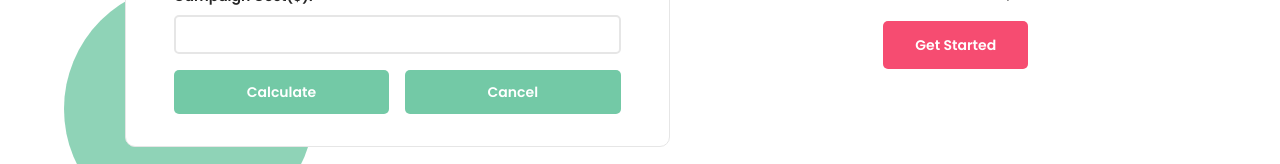
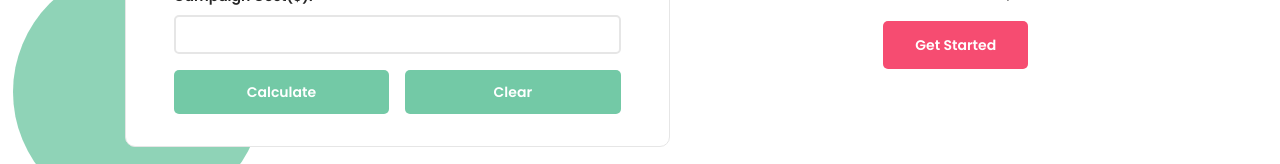
Before and after one commit to arvind-adsparc/cpmcalculators, a Next.js app: page / in a window 1280 px wide. Shown: the part 552-716 px from the top of the page. Built offline with nearby package versions, Linux system fonts and the light colour scheme.

Commit message:
hero deco style change

```diff
--- a/components/Forms/calculator/index.jsx
+++ b/components/Forms/calculator/index.jsx
@@ -14,7 +14,7 @@ const CalculatorForm = () => {
 
         <div className={styles.ctas}>
           <button className={styles.btn}>Calculate</button>
-          <button className={styles.btn}>Cancel</button>
+          <button className={styles.btn}>Clear</button>
         </div>
       </div>
     </div>
--- a/components/Hero/Home/index.jsx
+++ b/components/Hero/Home/index.jsx
@@ -7,6 +7,7 @@ const HeroHome = () => {
   return (
     <section className={styles.heroContainer}>
       <div className="container">
+        <div className={styles.innerContainer}>
           <div className={styles.group}>
             <div>
               <h1 className={styles.title}>
@@ -33,10 +34,11 @@ const HeroHome = () => {
               </div>
             </div>
           </div>
-      </div>
 
           <div className={styles.circleSmall}></div>
           <div className={styles.circleBig}></div>
+        </div>
+      </div>
     </section>
   );
 };
--- a/styles/HeroHome.module.scss
+++ b/styles/HeroHome.module.scss
@@ -4,10 +4,13 @@
   padding: 2rem 0;
   max-width: fit-content;
   margin: 0 auto;
-  position: relative;
 
   @media only screen and (min-width: variables.$tabMedium) {
     max-width: initial;
+  }
+
+  .innerContainer {
+    position: relative;
   }
 
   .group {
@@ -98,8 +101,8 @@
       height: 150px;
       border-radius: 50%;
       z-index: -1;
-      top: -15%;
-      right: 40%;
+      top: -23%;
+      left: 55%;
       position: absolute;
     }
   }
@@ -114,8 +117,8 @@
       height: 250px;
       border-radius: 50%;
       z-index: -1;
-      bottom: -55px;
-      left: 5%;
+      left: -5%;
+      bottom: -70px;
       position: absolute;
     }
   }
```
Lines whose indentation alone changed are shown as unchanged.
